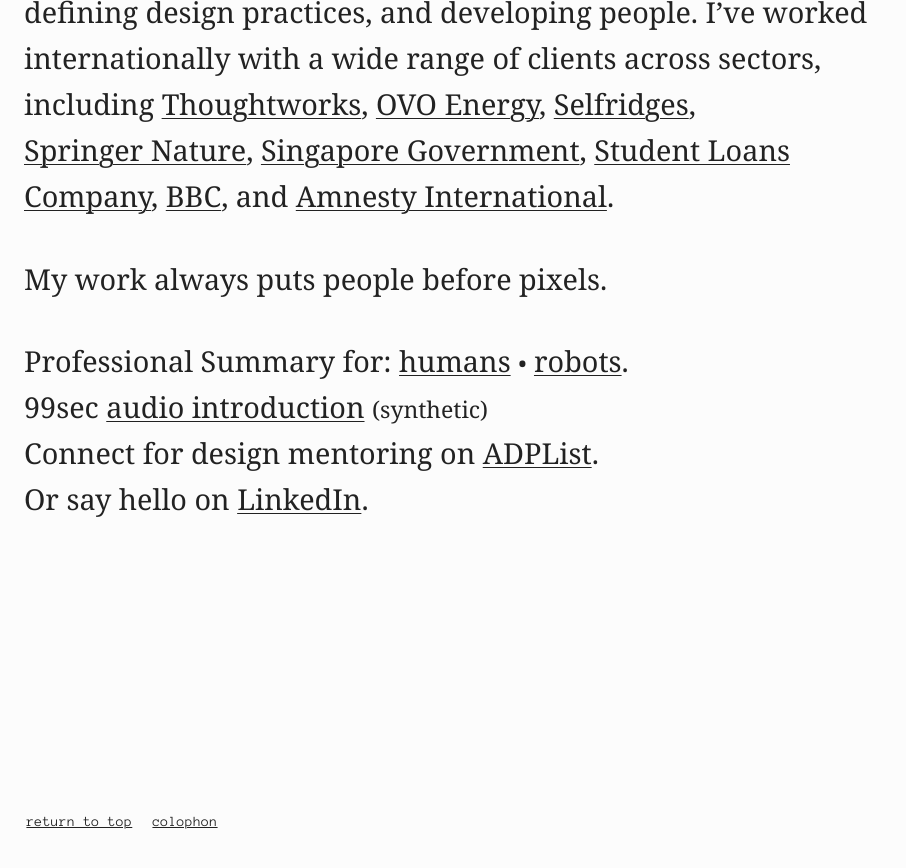
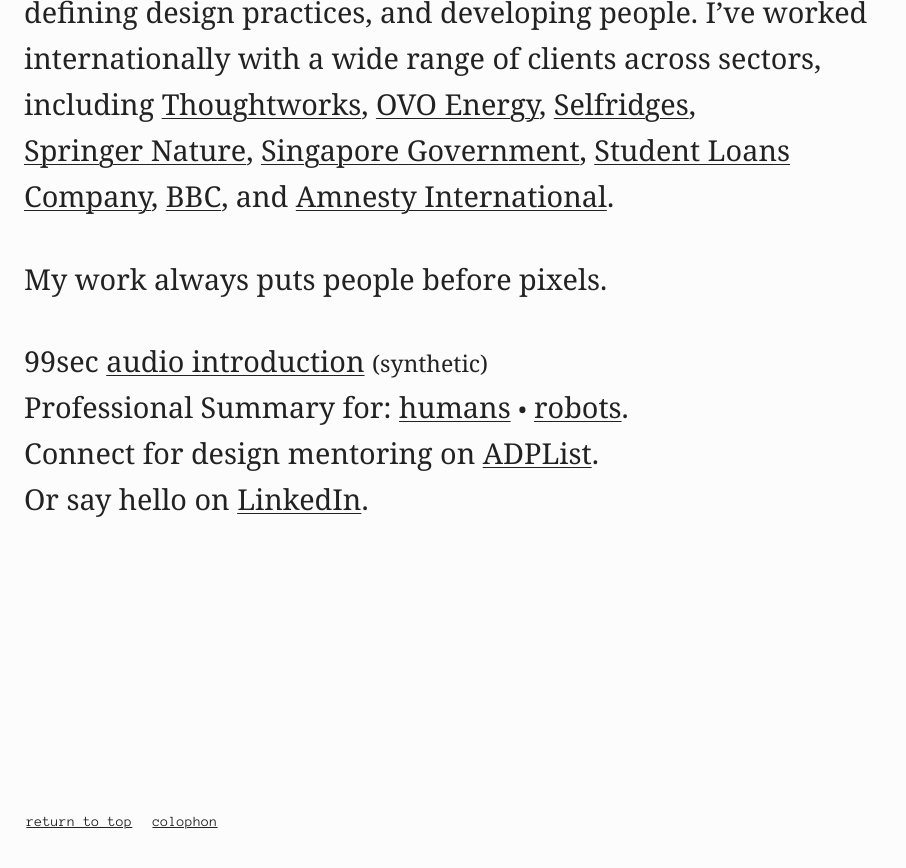
Before and after one commit to hellojames/hellojames.github.io, a Jekyll site: the page built from index.html, in a window 1280 px wide and 900 px high, scrolled down 1109 px. Shown: the top 868 px of the window, without its empty margins (0-906 px from the left). Built offline with Jekyll 4.4.1, drawn with Linux system fonts in a browser that asks for light colours.

Commit message:
Update index.html

```diff
--- a/index.html
+++ b/index.html
@@ -29,13 +29,12 @@
 
   <p>My work always puts people before pixels.</p>
 
-  <p>
+  <p>99sec <a href="/media/James-Cook-summary.mp3" title="Play synthetic audio (MP3)">audio introduction</a> <small class="">(synthetic)</small>
+     <br>
      Professional Summary for:
      <a href="/media/James-Cook-summary.pdf" title="Download my Professional Summary (PDF, for people)">humans</a>
      <small>•</small>
      <a href="/media/James-Cook-summary.md" title="Download my Professional Summary (Markdown, for machines)">robots</a>.
-     <br>
-     99sec <a href="/media/James-Cook-summary.mp3">audio introduction</a> <small>(synthetic)</small>
      <br>
      Connect for design mentoring on <a href="https://www.adplist.org/mentors/james-cook/" title="adplist/mentors/james-cook">ADPList</a>.
      <br>
```
